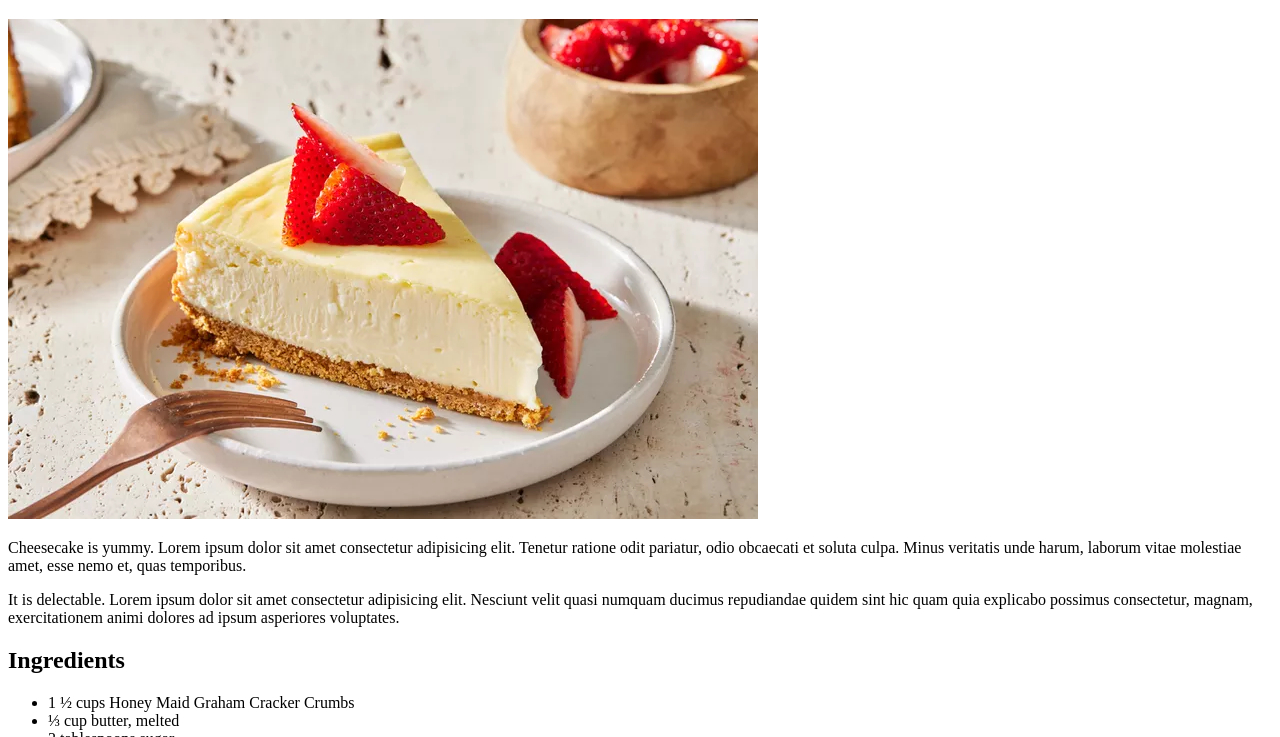
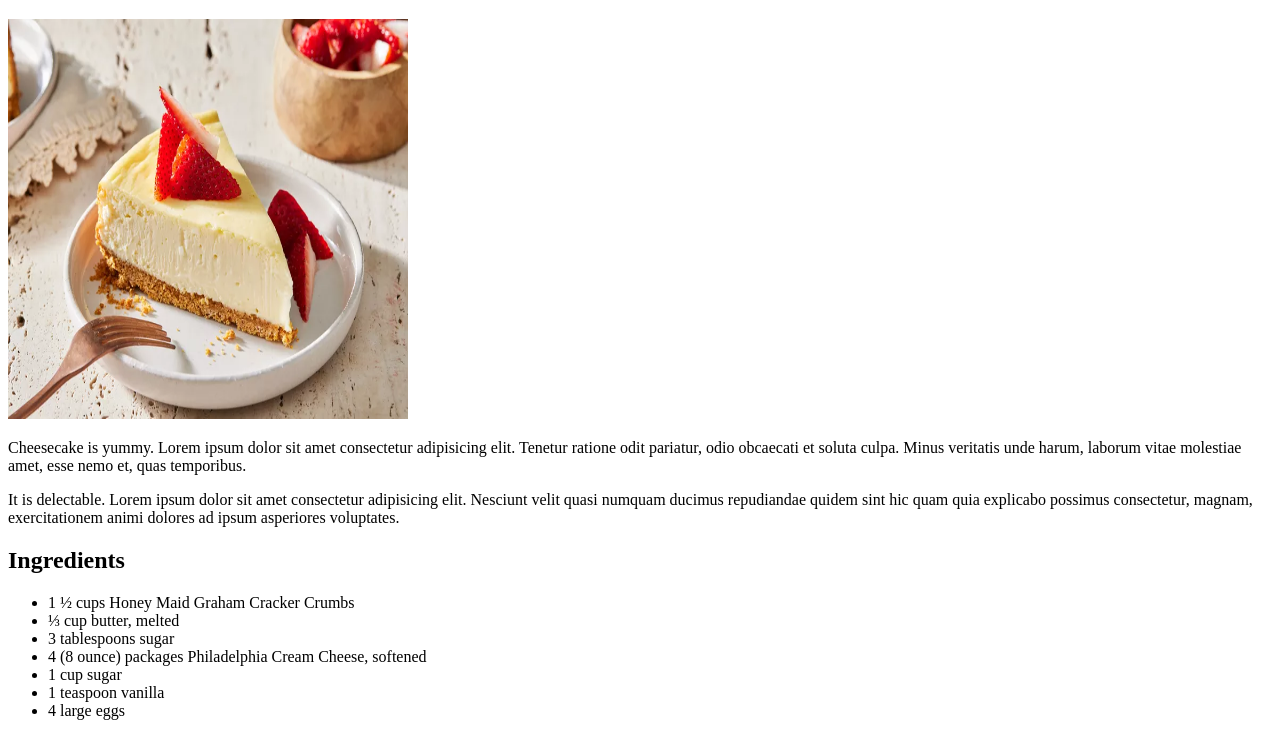
Before and after one commit to zimzamzo/odin-recipes, a plain HTML site: page recipes/cheesecake.html in a window 1280 px wide. Shown: the part 61-798 px from the top of the page. Drawn offline with Linux system fonts and the light colour scheme.

Commit message:
Limit cheesecake image size

```diff
--- a/recipes/cheesecake.html
+++ b/recipes/cheesecake.html
@@ -7,7 +7,7 @@
 
     <body>
         <h1>Cheesecake</h1>
-        <img src="./cheesecake.webp" alt="Image of cheesecake">
+        <img src="./cheesecake.webp" alt="Image of cheesecake" height="400" width="400">
         <p>Cheesecake is yummy. Lorem ipsum dolor sit amet consectetur adipisicing elit. Tenetur ratione odit pariatur, odio obcaecati et soluta culpa. Minus veritatis unde harum, laborum vitae molestiae amet, esse nemo et, quas temporibus.</p>
         <p>It is delectable. Lorem ipsum dolor sit amet consectetur adipisicing elit. Nesciunt velit quasi numquam ducimus repudiandae quidem sint hic quam quia explicabo possimus consectetur, magnam, exercitationem animi dolores ad ipsum asperiores voluptates.</p>
         <h2>Ingredients</h2>
```
